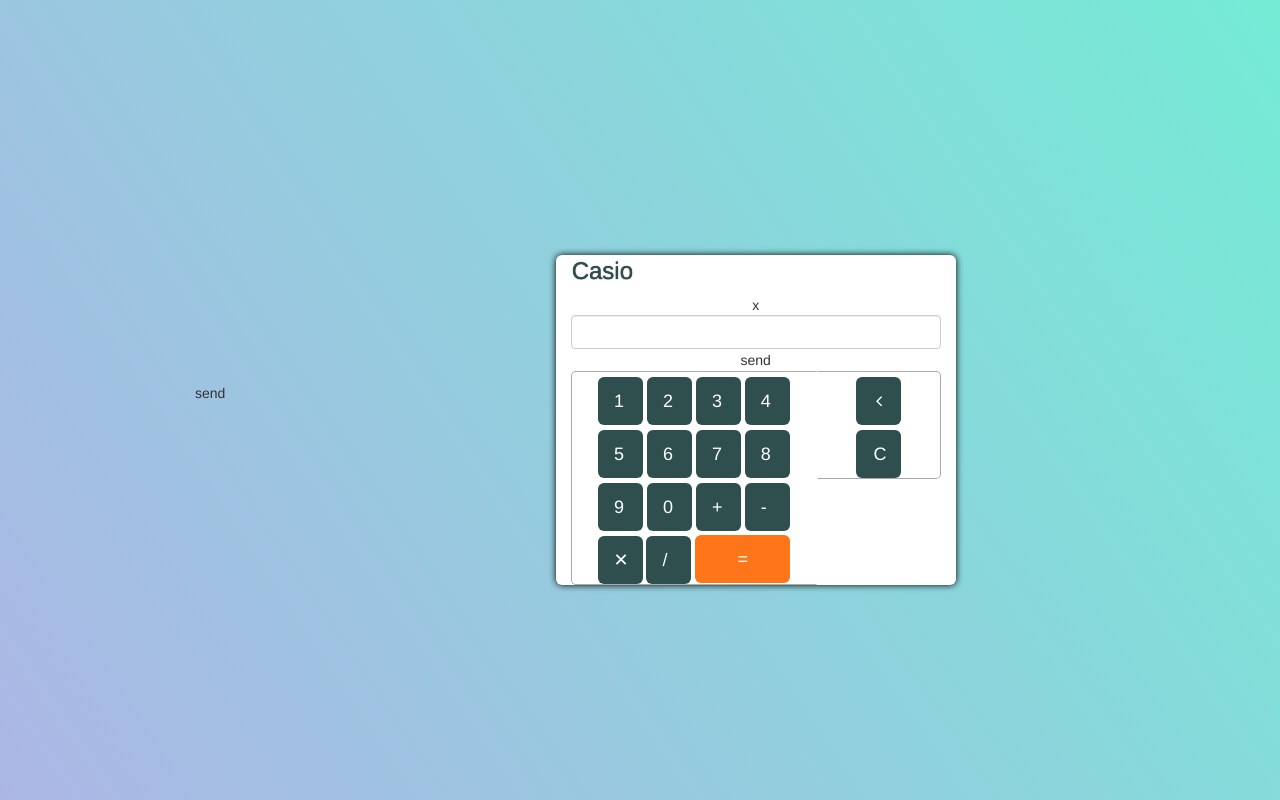
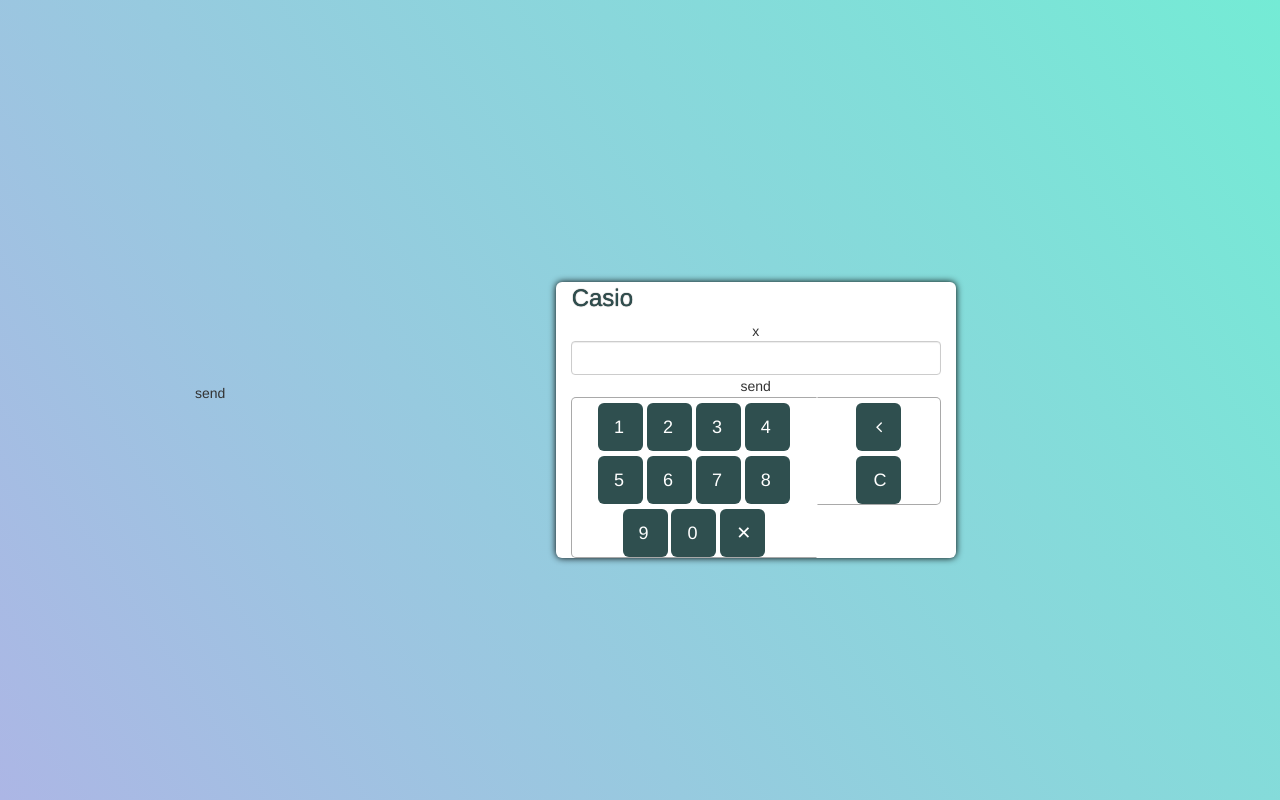
Before and after one commit to abdoulakram/inputpass, a Flask app: page / in a window 1280 px wide. Run offline with Flask 2, Linux system fonts and the light colour scheme; some libraries are stand-ins or nearby versions.

Commit message:
first commit

```diff
--- a/templates/password.html
+++ b/templates/password.html
@@ -34,14 +34,8 @@
            <button onclick="PressButton(this)"  style="margin-top:5px;width:45px;height:48px;background-color:darkslategrey;color:white;outline:none;" class="btn-lg">9</button>
             <button  onclick="PressButton(this)" style="margin-top:5px;width:45px;height:48px;background-color:darkslategrey;color:white;outline:none;" class="btn-lg">0</button>
 
+           <button onclick="PressButton(this)"  style="margin-top:5px;width:45px;height:48px;background-color:darkslategrey;color:white;outline:none;" class="btn-lg">&#10005;</button>
 
-          <button onclick="PressButton(this)"  style="margin-top:5px;width:45px;height:48px;background-color:darkslategrey;color:white;outline:none;" class="btn-lg">+</button>
-
-           <button onclick="PressButton(this)"  style="margin-top:5px;width:45px;height:48px;background-color:darkslategrey;color:white;outline:none;" class="btn-lg">-</button>
-
-           <button onclick="PressButton(this)"  style="margin-top:5px;width:45px;height:48px;background-color:darkslategrey;color:white;outline:none;" class="btn-lg">&#10005;</button>
-          <button onclick="PressButton(this)"  style="margin-top:5px;width:45px;height:48px;background-color:darkslategrey;color:white;outline:none;" class="btn-lg">/</button>
-           <button  onclick="Answer()"  style="margin-top:-5px;width:95px;height:48px;background-color:#ff751a;color:white;outline:none;" class="btn btn-lg">=</button>
           </div>
            <div class="col-sm-4" style="background-color:white;border:1px solid darkgrey;border-left:1px solid transparent;border-top-right-radius:5px;border-bottom-right-radius:5px;">
             <button id="BackspaceBtn" style="margin-top:5px;width:45px;height:48px;background-color:darkslategrey;color:white;outline:none;" class="btn btn-lg"><i class="fa fa-angle-left" ></i></button><br>
```
